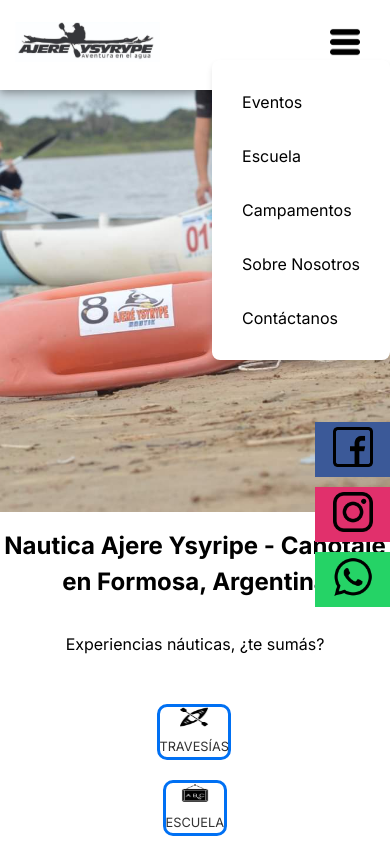
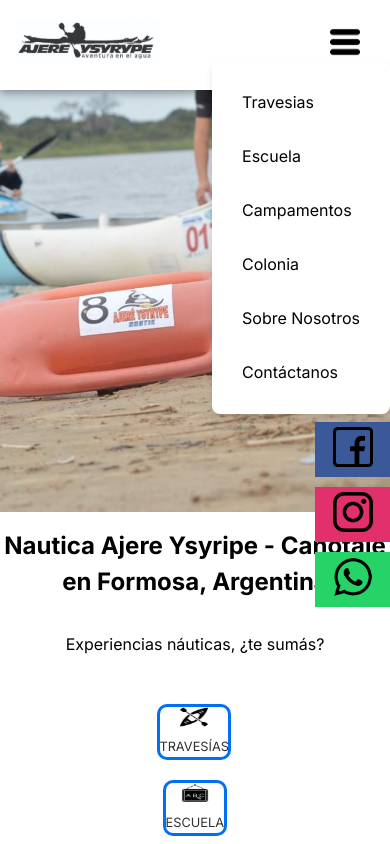
Before and after one commit to llanito7361/nautica-ajere-ysyripe, a Next.js app: page / in a window 390 px wide. Both pictures are taken after a click on the button 345 px from the left and 45 px from the top of the page. Shown: the top 844 px of the page. Built offline with nearby package versions, Linux system fonts and the light colour scheme.

Commit message:
editado navbar con endpoint nuevo

```diff
--- a/app/components/Navbar/Navbaroriginal.jsx
+++ b/app/components/Navbar/Navbaroriginal.jsx
@@ -83,9 +83,10 @@
 
         {showMobileMenu && (
         <div className={styles.mobileDropdown}>
-          <Link className={styles.navlink} href="/eventos/travesias">Eventos</Link>
+          <Link className={styles.navlink} href="/eventos/travesias">Travesias</Link>
           <Link className={styles.navlink} href="/eventos/escuela">Escuela</Link>
           <Link className={styles.navlink} href="/eventos/campamentos">Campamentos</Link>
+          <Link className={styles.navlink} href="/eventos/colonia">Colonia</Link>
           <Link className={styles.navlink} href="/sobrenosotros">Sobre Nosotros</Link>
           <Link className={styles.navlink} href="/contactanos">Contáctanos</Link>
         </div>
```
